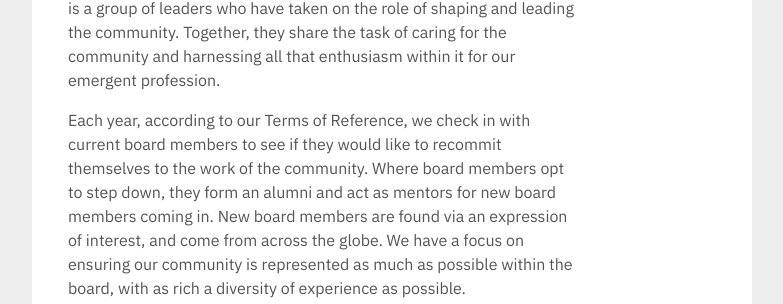
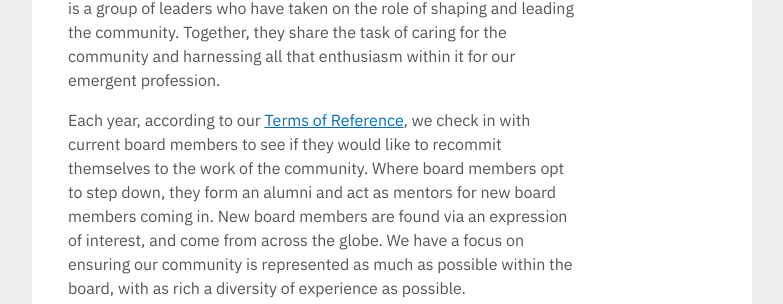
Before and after one commit to researchops/www, a Jekyll site: the page built from _pages/about.html, in a window 1280 px wide and 900 px high, scrolled down 3642 px. Shown: the part 150-454 px from the top of the window, without its empty margins (248-1031 px from the left). Built offline with Jekyll 4.4.1, drawn with Linux system fonts in a browser that asks for light colours; nearby versions of some CDN libraries; library files that are not in the unit come from our copies; some of the changed lines change nothing that is shown.

Commit message:
added link back in...

```diff
--- a/_pages/about.html
+++ b/_pages/about.html
@@ -100,7 +100,7 @@ title: About
 <section class="the-cheeses">
   <h2>The Board</h2>
   <p>The Board of ResearchOps (affectionately known as the Cheese Board) is a group of leaders who have taken on the role of shaping and leading the community. Together, they share the task of caring for the community and harnessing all that enthusiasm within it for our emergent profession.</p>
-  <p>Each year, according to our Terms of Reference, we check in with current board members to see if they would like to recommit themselves to the work of the community. Where board members opt to step down, they form an alumni and act as mentors for new board members coming in. New board members are found via an expression of interest, and come from across the globe. We have a focus on ensuring our community is represented as much as possible within the board, with as rich a diversity of experience as possible.</p>
+  <p>Each year, according to our <a href="https://docs.google.com/document/d/128YeLiSszdvOkbv2L-61CX1GvLhEAMOJbhSqEHLSE2c/edit?usp=sharing">Terms of Reference</a>, we check in with current board members to see if they would like to recommit themselves to the work of the community. Where board members opt to step down, they form an alumni and act as mentors for new board members coming in. New board members are found via an expression of interest, and come from across the globe. We have a focus on ensuring our community is represented as much as possible within the board, with as rich a diversity of experience as possible.</p>
   <p>The board is:</p>
   {% for member in site.board_members %}
     <article class="member">
```
